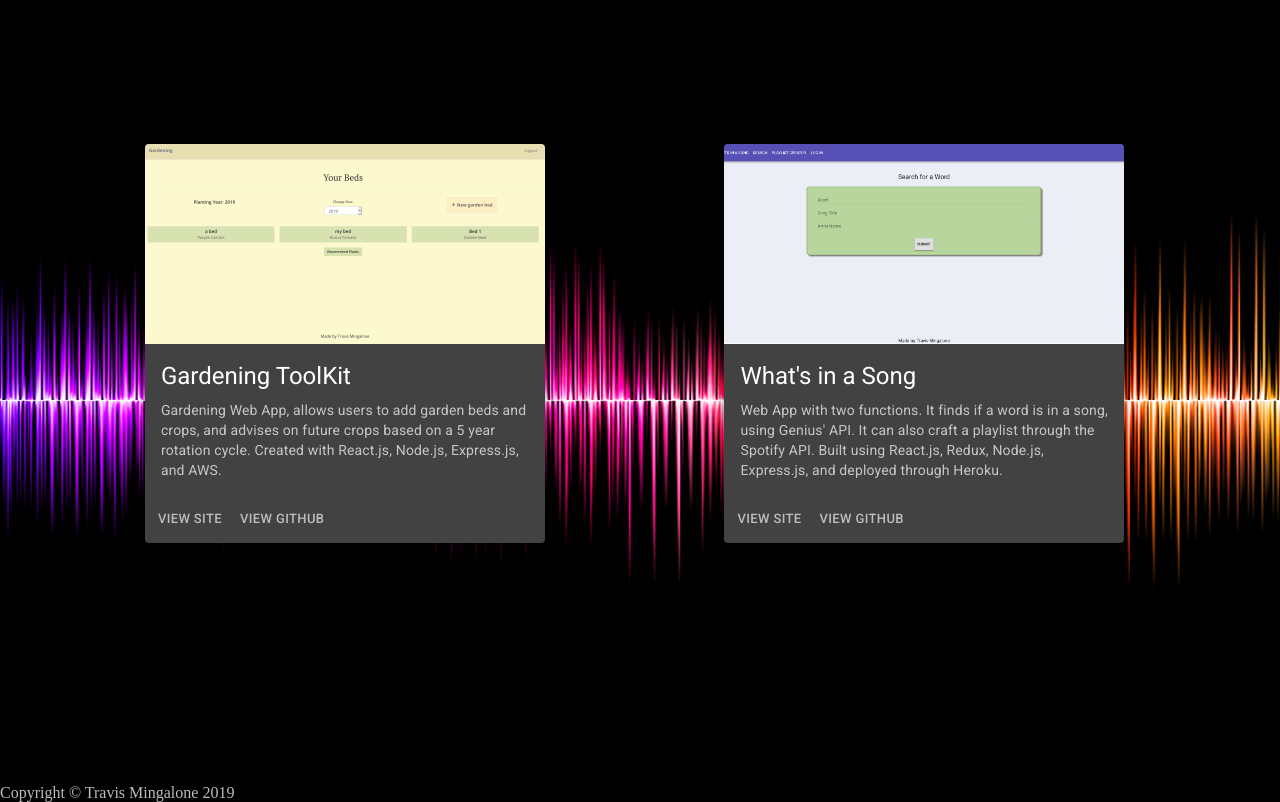
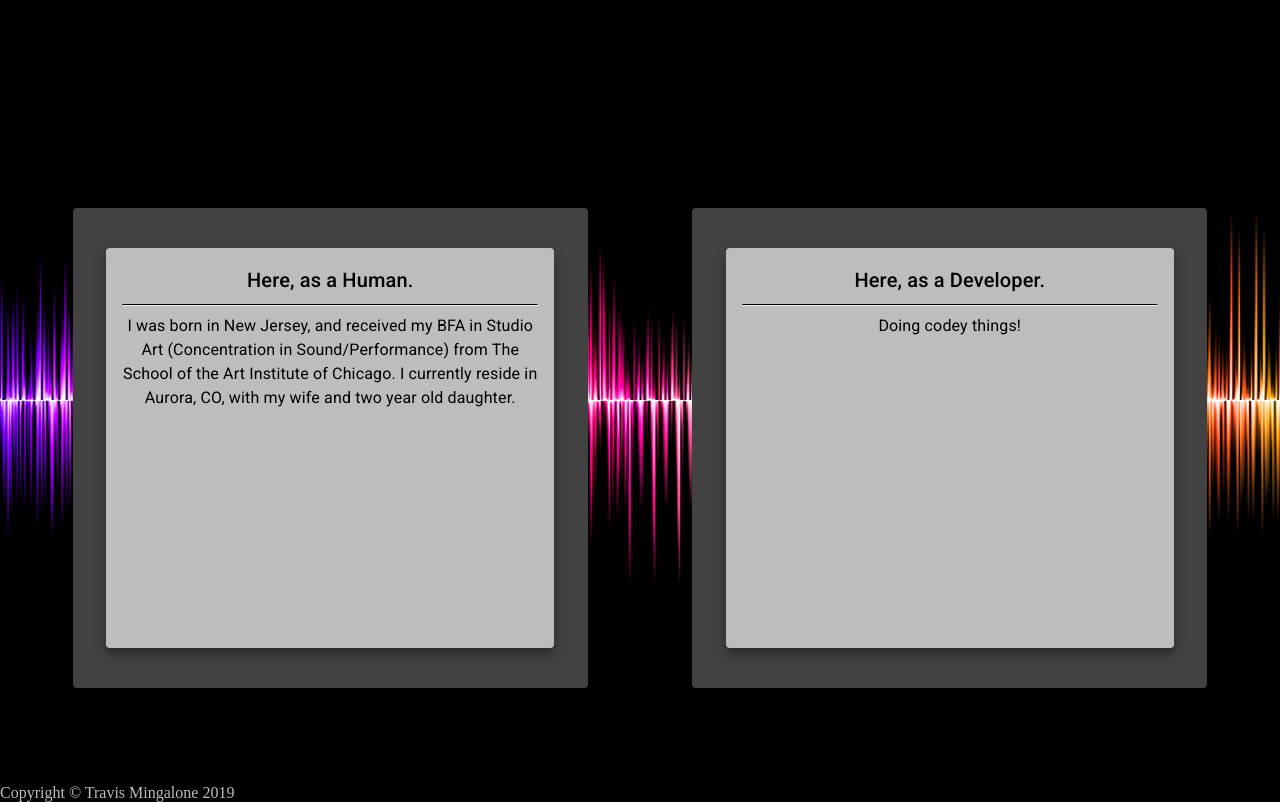
Before and after one commit to duhlite/duhlite.github.io, a React (Create React App) app: page /#/about in a window 1280 px wide. Before the commit this address led to /#/portfolio. Shown: the part 800-1602 px from the top of the page. Built offline with nearby package versions, Linux system fonts and the light colour scheme.

Commit message:
Adjust About page styling

```diff
--- a/src/components/About/About.js
+++ b/src/components/About/About.js
@@ -2,19 +2,14 @@ import React from "react";
 import MuiThemeProvider from '@material-ui/core/styles/MuiThemeProvider';
 import { Paper, Typography, Card, CardContent, Grid, makeStyles } from "@material-ui/core";
 
-import theme from '../../theme/theme'
+import theme from '../../theme/theme';
+import AboutCard from './AboutCard';
+import aboutLinks from '../../constants/aboutCards';
 
 const useStyles = makeStyles(theme => ({
     body: {
         height: '80vh',
         overflowX: 'hidden'
-    },
-    paper: {
-        height: '60vh'
-    },
-    card: {
-        width: '30vw',
-        height: '40vh'
     }
 }));
 
@@ -25,40 +20,17 @@ export default function About() {
         <MuiThemeProvider theme={theme}>
             <div className={classes.body}>
                 <Grid container spacing={4} justify="space-evenly" alignItems="center" style={{minHeight:'80vh'}}>
-                    <Grid item xs={12} md={5} align="center">
-                        <Paper className={classes.paper}>
-                            <Grid container direction="column" justify="center" spacing={0} alignItems="center" style={{minHeight:'60vh'}}>
-                                <Grid item xs={12}>
-                                    <Card style={{backgroundColor:`${theme.palette.primary.main}`}}
-                                          className={classes.card}
-                                          raised="true">
-                                        <CardContent>
-                                            <Typography variant="h6">
-                                                Passion
-                                            </Typography>
-                                        </CardContent>
-                                    </Card>
-                                </Grid>
-                            </Grid>
-                        </Paper>
-                    </Grid>
-                    <Grid item xs={12} md={5} align="center">
-                        <Paper className={classes.paper} alignItems="center">
-                            <Grid container direction="column" justify="center" spacing={0} alignItems="center" style={{minHeight:'60vh'}}>
-                                <Grid item xs={12}>
-                                    <Card style={{backgroundColor:`${theme.palette.primary.main}`}}
-                                          className={classes.card}
-                                          raised="true">
-                                        <CardContent>
-                                            <Typography variant="h6">
-                                                Skills
-                                            </Typography>
-                                        </CardContent>
-                                    </Card>
-                                </Grid>
-                            </Grid>
-                        </Paper>
-                    </Grid>
+                    {
+                        aboutLinks.map((link, i) => {
+                            return (
+                                <AboutCard
+                                    key={i}
+                                    title={link.title}
+                                    body={link.body}
+                                />
+                            )
+                        })
+                    }
                 </Grid>
             </div>
         </MuiThemeProvider>
--- /dev/null
+++ b/src/components/About/AboutCard.js
@@ -0,0 +1,31 @@
+import React, { Component } from 'react';
+import { Grid, Paper, Card, CardContent, Typography } from '@material-ui/core';
+
+
+export default class AboutCard extends Component {
+
+  render() {
+    return (
+      <Grid item xs={12} md={5} align="center">
+          <Paper style={{height: "60vh"}}>
+              <Grid container direction="column" justify="center" spacing={0} alignItems="center" style={{minHeight:'60vh'}}>
+                  <Grid item xs={12}>
+                      <Card style={{width: '35vw', height: '50vh',color: 'black', backgroundColor: '#bdbdbd'}}
+                            raised="true">
+                          <CardContent>
+                              <Typography variant="h6">
+                                  {this.props.title}
+                              </Typography>
+                              <hr style={{borderTop: '1px solid black'}} />
+                              <Typography variant="body1">
+                                  {this.props.body}
+                              </Typography>
+                          </CardContent>
+                      </Card>
+                  </Grid>
+              </Grid>
+          </Paper>
+      </Grid>
+    )
+  }
+}
--- /dev/null
+++ b/src/constants/aboutCards.js
@@ -0,0 +1,12 @@
+const aboutLinks = [
+  {
+    title: "Here, as a Human.",
+    body: `I was born in New Jersey, and received my BFA in Studio Art (Concentration in Sound/Performance) from The School of the Art Institute of Chicago. I currently reside in Aurora, CO, with my wife and two year old daughter.`
+  },
+  {
+    title: "Here, as a Developer.",
+    body: "Doing codey things!"
+  }
+];
+
+export default aboutLinks;
```
